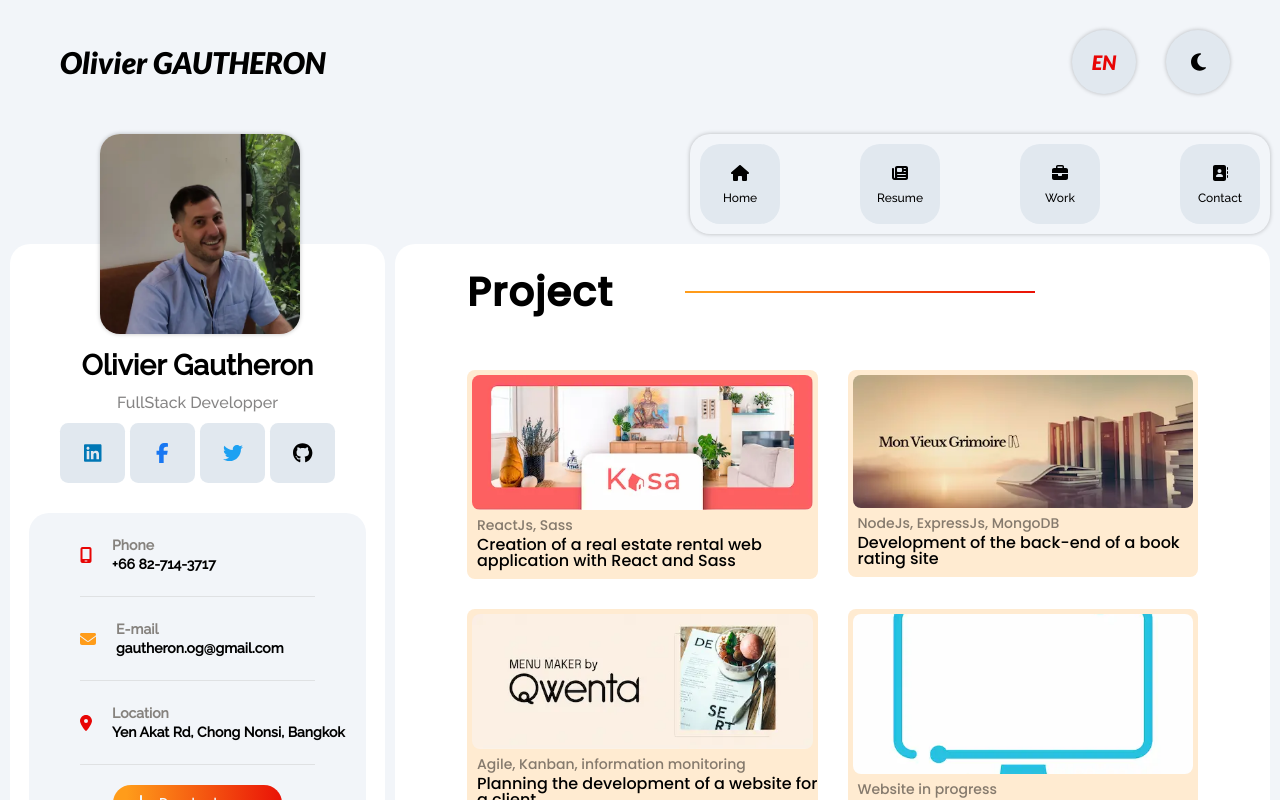
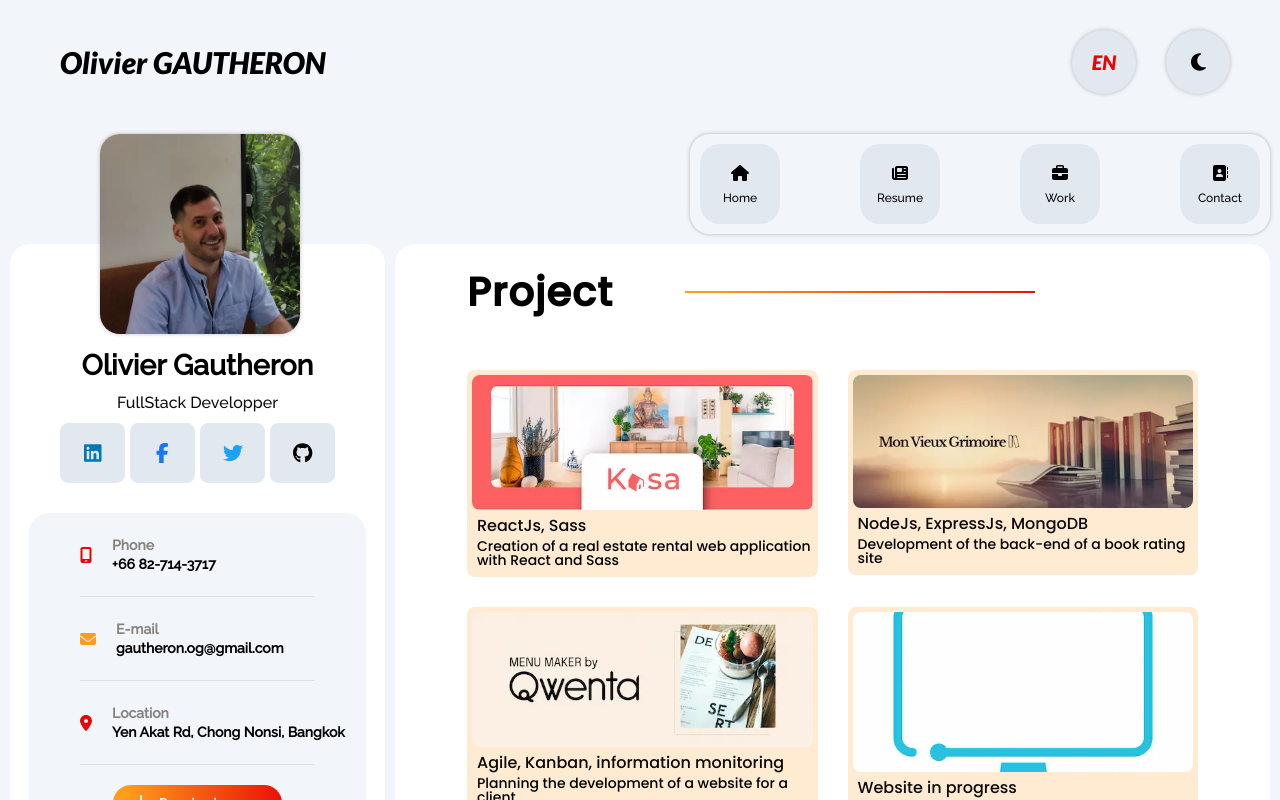
Before and after one commit to Og128/Portfolio, a React (Create React App) app: page /work in a window 1280 px wide. Shown: the top 800 px of the page. Built offline with nearby package versions, Linux system fonts and the light colour scheme.

Commit message:
cv title

```diff
--- a/src/components/Work/Workcard/styles.css
+++ b/src/components/Work/Workcard/styles.css
@@ -33,7 +33,7 @@
         .work-title {
             color: var(--text-work-title-theme);
             font-family: Poppins;
-            font-size: 14px;
+            font-size: 16px;
             margin-bottom: 5px;
             @media (max-width:750px) {
                 font-size: 10px;
@@ -44,7 +44,7 @@
         .work-text {
             color: var(--text-theme);
             font-family: Poppins;
-            font-size: 16px;
+            font-size: 14px;
             margin-bottom: 10px;
             @media (max-width:750px) {
                 font-size: 12px;
--- a/src/locales/en/text.json
+++ b/src/locales/en/text.json
@@ -41,7 +41,7 @@
             },
             "link":{
                 "face":"https://www.facebook.com/OgGautheron/",
-                "twitter":"https://twitter.com/OlivierOg128",
+                "twitter":"https://twitter.com/og128gautheron",
                 "linked":"https://www.linkedin.com/in/olivier-gautheron-b055b5269/",
                 "github":"https://github.com/Og128"
             }
--- a/src/locales/fr/text.json
+++ b/src/locales/fr/text.json
@@ -49,7 +49,7 @@
             },
             "link":{
                 "face":"https://www.facebook.com/OgGautheron/",
-                "twitter":"https://twitter.com/OlivierOg128",
+                "twitter":"https://twitter.com/og128gautheron",
                 "linked":"https://www.linkedin.com/in/olivier-gautheron-b055b5269/",
                 "github":"https://github.com/Og128"
             }
--- a/src/styles/variable.css
+++ b/src/styles/variable.css
@@ -2,13 +2,13 @@
   --bg-theme: #252525;
   --bg-comp-theme: #000000;
   --text-theme: #fff;
-  --text-work-title-theme: rgba(233, 211, 211, 0.5);
+  --text-work-title-theme: rgb(255, 187, 0);
   --icon-theme: #353535;
   --info-theme: rgb(179, 163, 163);
-  --card-theme: #2e1a00;
+  --card-theme: #621b13;
   --card-theme-snd: #252525;
   --box-shadow:178, 159, 148;
-  --gradient:linear-gradient(to right, #603813, #b29f94);
+  --gradient:linear-gradient(to right, #621b13, #b29f94);
   --gradient-info:#603813;
   --gradient-infos:#b29f94;
 }
@@ -17,7 +17,7 @@
   --bg-theme: #F2F5F9;
   --bg-comp-theme: #FFF;
   --text-theme: #000;
-  --text-work-title-theme: rgba(11, 9, 9, 0.50);
+  --text-work-title-theme: rgba(11, 9, 9);
   --icon-theme: #E1E8EF;
   --info-theme: rgba(26, 16, 3, 0.50);
   --card-theme: #FFEBD1;
@@ -33,7 +33,7 @@
     --bg-theme: #F2F5F9;
     --bg-comp-theme: #FFF;
     --text-theme: #000;
-    --text-work-title-theme: rgba(11, 9, 9, 0.50);
+    --text-work-title-theme: rgba(11, 9, 9);
     --icon-theme: #E1E8EF;
     --info-theme: rgba(26, 16, 3, 0.50);
     --card-theme: #FFEBD1;
@@ -50,13 +50,13 @@
     --bg-theme: #252525;
     --bg-comp-theme: #000000;
     --text-theme: #fff;
-    --text-work-title-theme: rgba(233, 211, 211, 0.5);
+    --text-work-title-theme: rgb(219, 66, 66);
     --icon-theme: #353535;
     --info-theme: rgb(179, 163, 163);
-    --card-theme: #2e1a00;
+    --card-theme: #621b13;
     --card-theme-snd: #252525;
     --box-shadow:178, 159, 148;
-    --gradient:linear-gradient(to right, #603813, #b29f94);
+    --gradient:linear-gradient(to right, #621b13, #b29f94);
     --gradient-info:#603813;
     --gradient-infos:#b29f94;
   }
```
Also changed, not shown: 2 other files (tests, documents, lock files or other folders).
